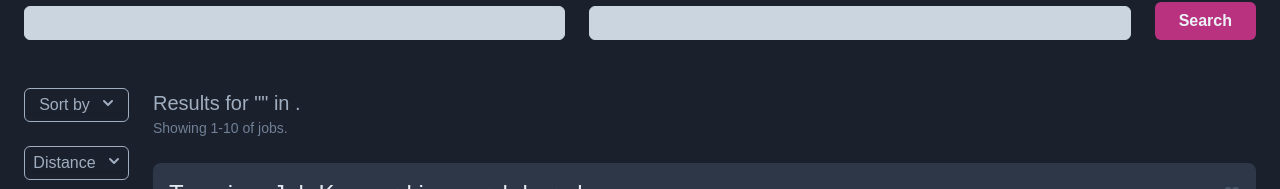
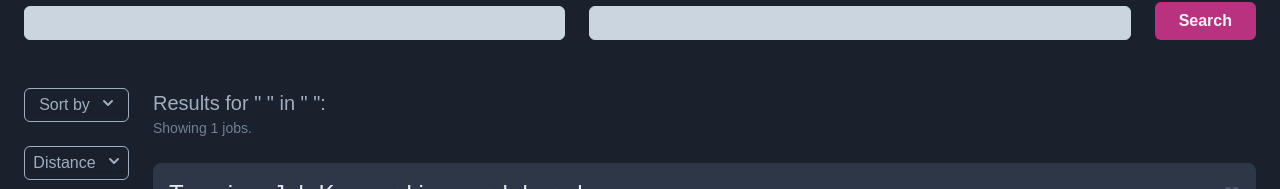
Before and after one commit to noelsner/job-a-lytics, a React app: page /#/ in a window 1280 px wide. Shown: the part 110-299 px from the top of the page. Built offline with nearby package versions, Linux system fonts and the light colour scheme; no server answers.

Commit message:
seach results header enhancements

```diff
--- a/src/jobs/JobResults.js
+++ b/src/jobs/JobResults.js
@@ -1,12 +1,13 @@
 import React from "react";
 import Job from './Job';
 
-const JobResults = ({ jobs, savedJobs, favorites, addToFavorites, removeFromFavorites, auth, setTempJob }) => {
+const JobResults = ({ jobs, savedJobs, favorites, addToFavorites, removeFromFavorites, auth, setTempJob, inputQuery, inputLocation }) => {
+
   return (
     <div className='pl-3 pr-3 md:pr-0'>
       <header>
-        <div className='text-gray-500 text-xl'>Results for "{jobs[0].query}" in {jobs[0].location}.</div>
-        <div className='text-gray-600 text-sm'>Showing 1-10 of {jobs[0].totalResults} jobs.</div>
+        <div className='text-gray-500 text-xl'>Results for "{inputQuery}" in "{inputLocation}":</div>
+        <div className='text-gray-600 text-sm'>Showing {jobs.length} jobs.</div>
       </header>
       <ul>
         {
--- a/src/jobs/SearchBar.js
+++ b/src/jobs/SearchBar.js
@@ -1,9 +1,7 @@
 import React, {useState} from 'react';
 import axios from 'axios';
 
-const SearchBar = ({setJobs}) => {
-  const [inputQuery, setInputQuery] = useState(' ');
-  const [inputLocation, setInputLocation] = useState(' ');
+const SearchBar = ({setJobs, inputQuery, setInputQuery, inputLocation, setInputLocation}) => {
 
   const onSubmit = (ev) => {
     ev.preventDefault();
--- a/src/jobs/index.js
+++ b/src/jobs/index.js
@@ -1,26 +1,33 @@
-import React from 'react';
+import React, {useState} from 'react';
 import { Route, Switch } from 'react-router-dom';
 import SearchBar from './SearchBar';
 import JobResults from './JobResults';
 import Sidebar from './Sidebar';
 
 const Jobs = ({jobs, setJobs, savedJobs, favorites, addToFavorites, removeFromFavorites, auth, setTempJob}) => {
-  return (
+
+  // These state variables are set by user input in SearchBar
+  const [inputQuery, setInputQuery] = useState(' ');
+  const [inputLocation, setInputLocation] = useState(' ');
+
+ return (
     <Switch>
       <Route>
-        <SearchBar setJobs = {setJobs}/>
+        <SearchBar setJobs = {setJobs}
+              inputQuery = {inputQuery} setInputQuery={setInputQuery}
+              inputLocation={inputLocation} setInputLocation = {setInputLocation}/>
         <div className='flex flex-col md:flex-row w-full h-screen px-6 mt-8 md:mt-12'>
           <div className='md:w-32 px-3 md:pl-0 mb-6 md:mb-0'>
             <Sidebar jobs={jobs} setJobs={setJobs}/>
           </div>
           <div className='w-full'>
-            <JobResults jobs={jobs} savedJobs={savedJobs} favorites={favorites} addToFavorites={addToFavorites} removeFromFavorites={removeFromFavorites} auth={auth} setTempJob={setTempJob} />
+            <JobResults jobs={jobs} savedJobs={savedJobs}
+                favorites={favorites} addToFavorites={addToFavorites} removeFromFavorites={removeFromFavorites}
+                auth={auth} setTempJob={setTempJob}
+                inputQuery={inputQuery} setInputQuery={setInputQuery} inputLocation={inputLocation} />
           </div>
         </div>
       </Route>
-      {/* <Route path='/job/:id' >
-        <Details jobs={jobs} />
-      </Route> */}
     </Switch>
   );
 };
```
